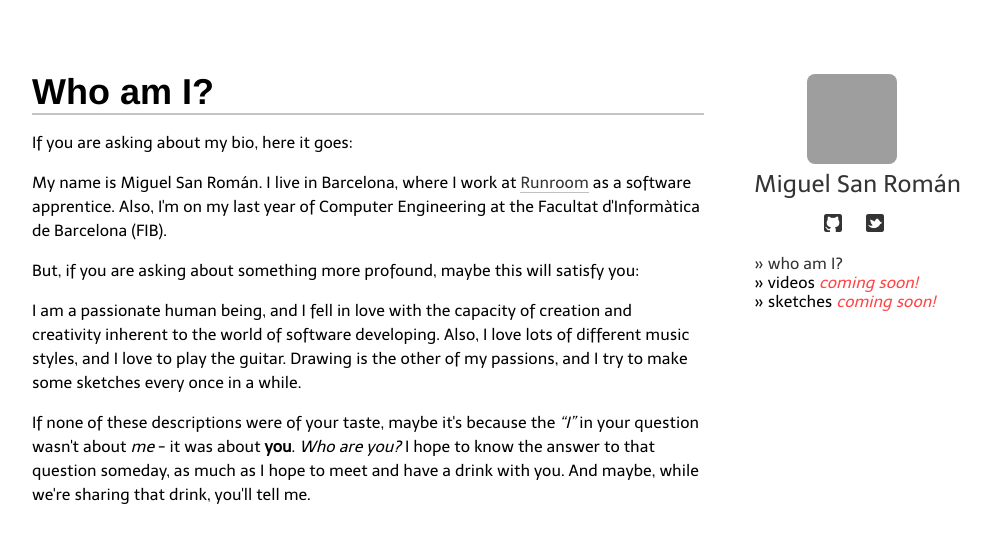
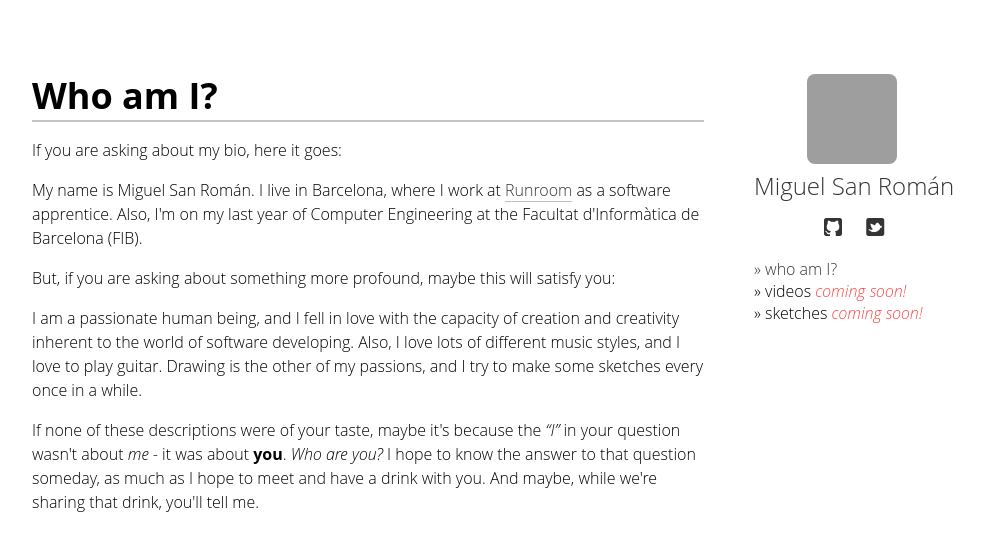
Before and after one commit to msanroman/msanroman.github.com, a Jekyll site: the page built from about.html, in a window 1280 px wide, cut to the strip 0-551 px from the top of the page. Shown: the whole strip, without its empty margins (256-1247 px from the left). Built offline with Jekyll 4.4.1, drawn with Linux system fonts in a browser that asks for light colours; nearby versions of some CDN libraries; some web fonts are replaced; Markdown is read by kramdown in place of the engine named in the settings; grey boxes are pictures that could not be loaded.

Commit message:
Changed font and its weight, also added a lil more semantic to global template.

```diff
--- a/_layouts/global.html
+++ b/_layouts/global.html
@@ -20,10 +20,10 @@
             <section class="name"><a href="/">Miguel San Rom&aacute;n</a></section>
             <section class="meta">
                 <a href="http://github.com/msanroman">
-                    <i class="icon-github-sign github"></i>
+                    <span class="icon-github-sign github"></span>
                 </a>
                 <a href="http://twitter.com/xtremevoodoo">
-                    <i class="icon-twitter-sign twitter"></i>
+                    <span class="icon-twitter-sign twitter"></span>
                 </a>
             </section>
             <nav>
--- a/about.html
+++ b/about.html
@@ -9,7 +9,7 @@ title: 'About me'
         <p>If you are asking about my bio, here it goes:</p>
         <p>My name is Miguel San Rom&aacute;n. I live in Barcelona, where I work at <a href="http://www.runroom.com">Runroom</a> as a software apprentice. Also, I'm on my last year of Computer Engineering at the Facultat d'Inform&agrave;tica de Barcelona (FIB).</p>
         <p>But, if you are asking about something more profound, maybe this will satisfy you:</p>
-        <p>I am a passionate human being, and I fell in love with the capacity of creation and creativity inherent to the world of software developing. Also, I love lots of different music styles, and I love to play the guitar. Drawing is the other of my passions, and I try to make some sketches every once in a while.</p>
+        <p>I am a passionate human being, and I fell in love with the capacity of creation and creativity inherent to the world of software developing. Also, I love lots of different music styles, and I love to play guitar. Drawing is the other of my passions, and I try to make some sketches every once in a while.</p>
         <p>If none of these descriptions were of your taste, maybe it's because the <i>&ldquo;I&rdquo;</i> in your question wasn't about <i>me</i> - it was about <strong>you</strong>. <i>Who are you?</i> I hope to know the answer to that question someday, as much as I hope to meet and have a drink with you. And maybe, while we're sharing that drink, you'll tell me.</p>
     </section>
 </section>
--- a/css/style.css
+++ b/css/style.css
@@ -1,12 +1,13 @@
 body {
-    font-family: 'Telex', Helvetica, HelveticaNeue, sans-serif;
+    font-family: 'Open Sans', Helvetica, HelveticaNeue, sans-serif;
     font-size: 16px;
     padding: 0.1em;
     max-width: 60em;
     margin: 40px auto;
+    font-weight: 100;
 }
 h1, h2, h3, h4 {
-    font-family: 'Quando', Helvetica, HelveticaNeue, serif;
+    font-family: 'Open Sans', Helvetica, HelveticaNeue, sans-serif;
 }
 h1 {
     border-bottom: 2px solid #C4C4C4;
```
